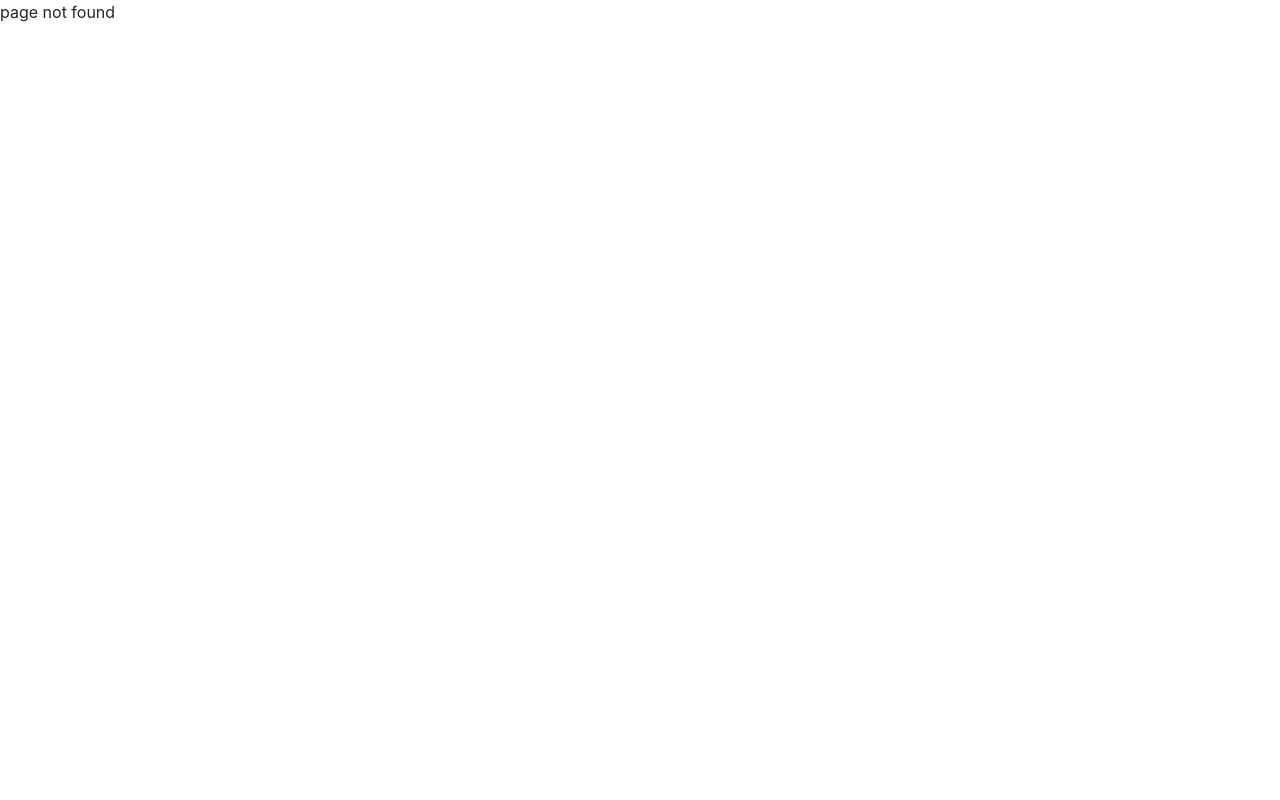
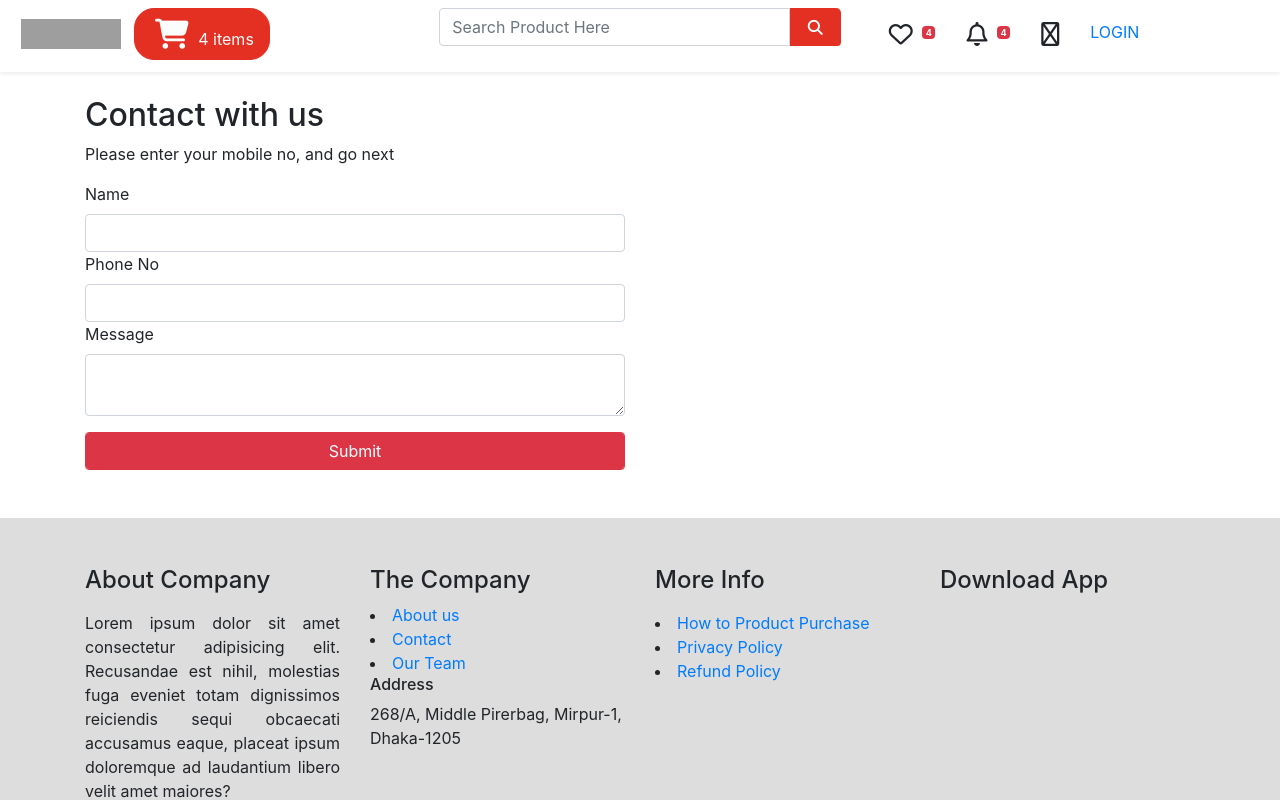
Before and after one commit to akazad1235/ecommerce-react-with-laravel, a React (Create React App) app: page /contact in a window 1280 px wide. Before the commit this address had no page. Shown: the top 800 px of the page. Built offline with nearby package versions, Linux system fonts and the light colour scheme; grey boxes are pictures that could not be loaded.

Commit message:
contact send to serve

```diff
--- a/package.json
+++ b/package.json
@@ -9,6 +9,7 @@
     "@testing-library/jest-dom": "^4.2.4",
     "@testing-library/react": "^9.3.2",
     "@testing-library/user-event": "^7.1.2",
+    "axios": "^0.21.1",
     "bootstrap": "^4.5.3",
     "react": "^16.13.1",
     "react-bootstrap": "^1.3.0",
@@ -17,6 +18,7 @@
     "react-router-transition": "^2.0.0",
     "react-scripts": "3.4.3",
     "react-slick": "^0.27.12",
+    "react-toastify": "^7.0.3",
     "slick-carousel": "^1.8.1"
   },
   "scripts": {
--- a/src/App.js
+++ b/src/App.js
@@ -14,6 +14,7 @@ import {
 } from "react-router-dom";
 import ProductDetailsPage from './Pages/ProductDetailsPage';
 import CartList from './Pages/CartList';
+import Contact from './Pages/Contact';
 
 
 
@@ -36,6 +37,9 @@ function App() {
         <Route path="/cartList">
           <CartList/>
         </Route>
+        <Route path="/contact">
+          <Contact/>
+        </Route>
         <Route path="/login">
           <UserOnboardPage />
         </Route>
--- a/src/Components/Common/Footer.js
+++ b/src/Components/Common/Footer.js
@@ -1,5 +1,6 @@
 import React from 'react';
 import { Col, Container, Row } from 'react-bootstrap';
+import { Link } from 'react-router-dom';
 
 const Footer = () => {
     return (
@@ -19,7 +20,7 @@ const Footer = () => {
                     <Col lg={3} md={6} sm={6} xm={4}>
                         <h4>The Company</h4>
                         <li className=""><a href="">About us</a></li>
-                        <li className=""><a href="">Contact us</a></li>
+                        <li className=""><a href="">Contact</a> </li>
                         <li className=""> <a href="">Our Team</a></li>
                         <h6>Address</h6>
                         <p>268/A, Middle Pirerbag, Mirpur-1, Dhaka-1205</p>
--- a/src/Components/Common/NavMenuDesktop.js
+++ b/src/Components/Common/NavMenuDesktop.js
@@ -19,7 +19,6 @@ const NavMenuDesktop = () => {
                             </div>
                         </Col>
                         <Col lg={4} md={4} sm={12} xs={12} >
-                                <Link to="/">home</Link>
                                  <a className="btn"><i className="fa h4 fa-heart"></i>  <sup><span className="badge text-white bg-danger">4</span></sup></a>
                                 <a className="btn"><i className="fa h4  fa-bell"></i> <sup><span className="badge text-white bg-danger">4</span></sup></a>
                                 <a className="btn"><i className="fa h4 fa-mobile-alt"></i> </a>
--- a/src/Components/Home/FeaturedProducts.js
+++ b/src/Components/Home/FeaturedProducts.js
@@ -1,5 +1,6 @@
 import React from 'react';
 import { Button, Card, Col, Container, Row } from 'react-bootstrap';
+import { Link } from 'react-router-dom';
 import FakeData from '../../../src/fakeData/fakeData';
 
 const FeaturedProducts = () => {
@@ -16,7 +17,7 @@ const FeaturedProducts = () => {
                             <Col className="p-2" xl={2} lg={2} md={2} sm={4} xs={6}>
 
                                 <Card className="image-box card">
-                                    <img src={fProducts.img} alt="" />
+                                    <Link to="/details"><img src={fProducts.img} alt="" /></Link>
 
                                     <Card.Body>
                                         <h1 className="product-name-on-card text-center">Product Title</h1>
--- a/src/Components/ProductDetails/ProductDetails.js
+++ b/src/Components/ProductDetails/ProductDetails.js
@@ -1,6 +1,7 @@
 
 import React from 'react';
 import { ButtonToolbar, Col, Container, Nav, Row, Tabs, Tab, Table} from 'react-bootstrap';
+import { Link } from 'react-router-dom';
 
 const ProductDetails = () => {
     return (
@@ -67,7 +68,7 @@ const ProductDetails = () => {
                                     <button className="btn btn-success"><i class="fas fa-minus"></i></button><input className="form-control"  width="10" type="text"/><button className="btn btn-success"><i class="fas fa-plus"></i></button>
                                 </div>
                                 <div className="buy-btn">
-                                    <button className="btn btn-primary">Buy Now</button>
+                                    <button className="btn btn-primary " ><Link to="/cartList" className="text-white">Buy Now</Link></button>
                                 </div>
                                 <div className="buy-btn">
                                     <button className="btn btn-danger">Compare</button>
--- a/src/Pages/CartList.js
+++ b/src/Pages/CartList.js
@@ -27,10 +27,10 @@ const CartList = () => {
                                 <h5>Desktop Pc Core™ i5-6400 6th Gen 8GB Ram 240GB SSD HP V194 18.5-inch LED</h5>
                                 <div className="btn-action d-flex justify-content-between mt-3">
                                     <div className="quantity d-flex">
-                                        <button className="btn btn-success btn-sm"><i class="fas fa-minus"></i></button><input className="form-control"  width="10" type="text"/><button className="btn btn-success btn-sm"><i class="fas fa-plus"></i></button>
+                                        <button className="btn btn-success btn-sm"><i className="fas fa-minus"></i></button><input className="form-control"  width="10" type="text"/><button className="btn btn-success btn-sm"><i class="fas fa-plus"></i></button>
                                     </div>
                                     <div className="remove-cart-item">
-                                        <button className="btn btn-danger btn-sm"><i class="fas fa-trash"></i></button>
+                                        <button className="btn btn-danger btn-sm"><i className="fas fa-trash"></i></button>
                                     </div>
                                 </div>
                                 <div className="price mt-3">
@@ -46,10 +46,10 @@ const CartList = () => {
                                 <h5>Desktop Pc Core™ i5-6400 6th Gen 8GB Ram 240GB SSD HP V194 18.5-inch LED</h5>
                                 <div className="btn-action d-flex justify-content-between mt-3">
                                     <div className="quantity d-flex">
-                                        <button className="btn btn-success btn-sm"><i class="fas fa-minus"></i></button><input className="form-control"  width="10" type="text"/><button className="btn btn-success btn-sm"><i class="fas fa-plus"></i></button>
+                                        <button className="btn btn-success btn-sm"><i className="fas fa-minus"></i></button><input className="form-control"  width="10" type="text"/><button className="btn btn-success btn-sm"><i class="fas fa-plus"></i></button>
                                     </div>
                                     <div className="remove-cart-item">
-                                        <button className="btn btn-danger btn-sm"><i class="fas fa-trash"></i></button>
+                                        <button className="btn btn-danger btn-sm"><i className="fas fa-trash"></i></button>
                                     </div>
                                 </div>
                                 <div className="price mt-3">
@@ -65,10 +65,10 @@ const CartList = () => {
                                 <h5>Desktop Pc Core™ i5-6400 6th Gen 8GB Ram 240GB SSD HP V194 18.5-inch LED</h5>
                                 <div className="btn-action d-flex justify-content-between mt-3">
                                     <div className="quantity d-flex">
-                                        <button className="btn btn-success btn-sm"><i class="fas fa-minus"></i></button><input className="form-control"  width="10" type="text"/><button className="btn btn-success btn-sm"><i class="fas fa-plus"></i></button>
+                                        <button className="btn btn-success btn-sm"><i className="fas fa-minus"></i></button><input className="form-control"  width="10" type="text"/><button className="btn btn-success btn-sm"><i className="fas fa-plus"></i></button>
                                     </div>
                                     <div className="remove-cart-item">
-                                        <button className="btn btn-danger btn-sm"><i class="fas fa-trash"></i></button>
+                                        <button className="btn btn-danger btn-sm"><i className="fas fa-trash"></i></button>
                                     </div>
                                 </div>
                                 <div className="price mt-3">
@@ -77,8 +77,11 @@ const CartList = () => {
                             </div>
                         </div>
                     </Col>
-                    <Col lg={4} md={4} sm={12} xs={12} className="mt-5">
+                    <Col lg={4} md={4} sm={12} xs={12} className="mt-5 border ">
+                        <div className="header ">
+                            <h3>Checkout Summary</h3>
 
+                        </div>
                     </Col>
                 </Row>
             </Container>
--- /dev/null
+++ b/src/Pages/Contact.js
@@ -0,0 +1,114 @@
+import axios from 'axios';
+import React, { useState } from 'react';
+import { Col, Container, Form, Row } from 'react-bootstrap';
+import ApiUrl from '../api/AppURL';
+import Footer from '../Components/Common/Footer';
+import NavMenuDesktop from '../Components/Common/NavMenuDesktop';
+import NavMenuMoblie from '../Components/Common/NavMenuMoblie';
+import formValidation from '../validation/FormValidation';
+
+const Contact = () => {
+
+   const [contact, setContact] = useState({
+       name:'',
+       phone: '',
+       msg: ''
+   });
+   const [formError, setFormError]= useState({error:''});
+   console.log(contact.name);
+   console.log(contact.phone);
+   console.log(contact.msg);
+  let handleChange =(e)=>{
+
+        const newContact = {...contact}
+        newContact[e.target.name]=e.target.value
+
+        if(e.target.name === 'name'){
+          // if(/^[a-zA-Z ]{2,30}$/.test(e.target.value == true){
+                setContact(newContact);
+          //  }
+        }
+        if(e.target.name === 'phone'){
+            // if(/^(?:\+88|01)?(?:\d{11}|\d{13})$/.test(e.target.value) == true){
+                setContact(newContact);
+            // }else{
+            //     setFormError({error:'invalid number'})
+            // }
+        }
+        if(e.target.name === 'msg'){
+            setContact(newContact);
+        }
+
+
+   }
+
+   let  handleSubmit = (e)=>{
+         let {name, phone, msg}  = contact;
+
+        if (!(formValidation.name).test(name)) {
+            alert('invalid name');
+        }else if(!(formValidation.phone).test(phone)){
+            alert('invalid phone number');
+        }else if(msg.length == 0){
+            alert('please write your message');
+        }
+        else{
+            let myFormData = new FormData();
+            myFormData.append('name', name);
+            myFormData.append('phone', phone);
+            myFormData.append('message', msg);
+
+            axios.post(ApiUrl.sendContactDetails, myFormData)
+            .then((res)=>{
+               console.log(res.data.status);
+               if (res.data.status) {
+                alert('contact send success');
+               }else{
+                   alert('error');
+               }
+            })
+            .catch((error)=>{
+               alert('error');
+            })
+        }
+
+        e.preventDefault();
+    }
+
+    return (
+        <div>
+            <NavMenuDesktop/>
+            <NavMenuMoblie/>
+            <Container className="mt-5">
+                <Row>
+                    <Col lg={6} md={6} sm={12} xs={12} >
+                        <div className="contact-wrapper mt-5">
+                            <h2>Contact with us</h2>
+                            <p>Please enter your mobile no, and go next</p>
+                            <div className="contact-form">
+                                <Form id="contactForm" onSubmit={handleSubmit}>
+                                    <label>Name</label>
+                                    <input type="text" id="name"  className="form-control" name="name" onBlur={handleChange} />
+                                    <label >Phone No</label>
+                                    <label style={{color:'red'}}>{formError.error}</label>
+                                    <input type="text" id="phone" className="form-control" name="phone" onBlur={handleChange} />
+                                    <label>Message</label>
+                                    <textarea id="msg" className="form-control" name="msg" onBlur={handleChange}></textarea>
+                                    <input type="submit"  value="Submit" className="form-control btn btn-danger mt-3"/>
+                                </Form>
+                            </div>
+                        </div>
+                    </Col>
+                    <Col lg={6} md={6} sm={12} xs={12}>
+                        <div className="map mt-5">
+                        {/* <iframe src="https://www.google.com/maps/embed?pb=!1m18!1m12!1m3!1d3650.7647262135156!2d90.36348221429775!3d23.791390993127585!2m3!1f0!2f0!3f0!3m2!1i1024!2i768!4f13.1!3m3!1m2!1s0x3755c0c61f6399c5%3A0x9fef32bd33873470!2sKamal%20Soroni%20Rd%2C%20Dhaka!5e0!3m2!1sen!2sbd!4v1616760294063!5m2!1sen!2sbd" width="600" height="450" ></iframe>
+                       */} </div>
+                    </Col>
+                </Row>
+            </Container>
+            <Footer/>
+        </div>
+    );
+};
+
+export default Contact;
--- a/src/Pages/UserOnboardPage.js
+++ b/src/Pages/UserOnboardPage.js
@@ -16,7 +16,7 @@ const UserOnboardPage = () => {
                         <Card.Body>
                             <Card.Title>Login</Card.Title>
                             <Card.Text>
-                                <label htmlFor="">Phone Number</label>
+                                <label >Phone Number</label>
                                 <input type="text" className="w-100" placeholder="Your Phone Number"/>
                             </Card.Text>
                             <Card.Link href="#" className="float-right">Next</Card.Link>
--- /dev/null
+++ b/src/api/AppURL.js
@@ -0,0 +1,7 @@
+
+class ApiUrl {
+    static baseURL = 'http://localhost:8000/api/';
+    static VisitorDetails =this.baseURL+"visitor";
+    static sendContactDetails =this.baseURL+"contact";
+}
+export default ApiUrl;
--- /dev/null
+++ b/src/validation/FormValidation.js
@@ -0,0 +1,8 @@
+const formValidation =
+        {
+             name:/^[a-zA-Z ]{2,30}$/,
+             phone : /^(?:\+88|01)?(?:\d{11}|\d{13})$/,
+
+        }
+
+export default formValidation;
```
Also changed, not shown: src/Pages/Home.js (+18 -1 lines), 1 other file (tests, documents, lock files or other folders).
